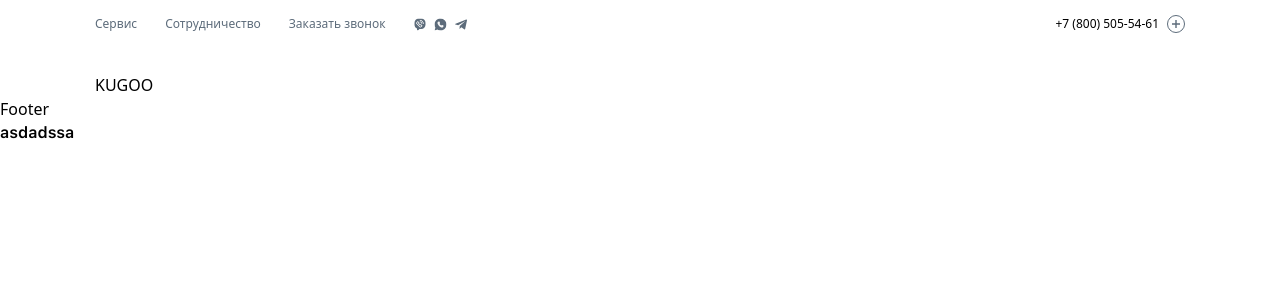
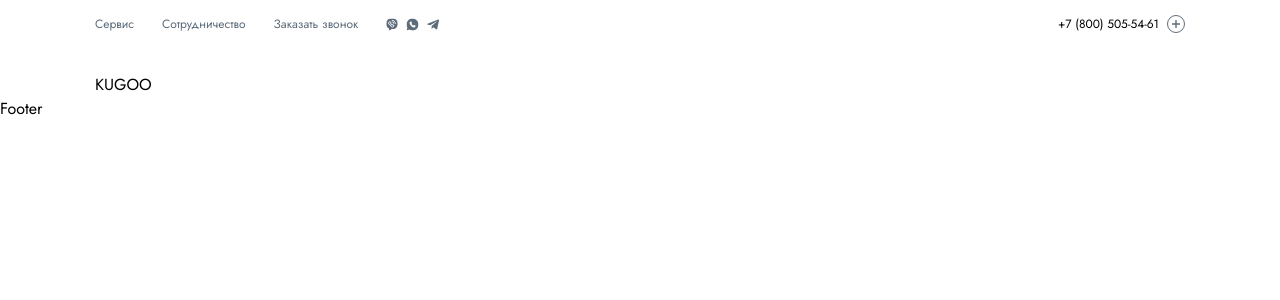
Before and after one commit to mailsmorales/Kugoo, a React (Vite) app: page / in a window 1280 px wide. Shown: the top 300 px of the page. Built offline with nearby package versions, Linux system fonts and the light colour scheme.

Commit message:
fixed index.css

```diff
--- a/src/App.jsx
+++ b/src/App.jsx
@@ -10,8 +10,6 @@ function App() {
           <Route index element={<HomePage />} />
         </Route>
       </Routes>
-
-      <p>asdadssa</p>
     </div>
   );
 }
--- a/src/index.css
+++ b/src/index.css
@@ -4,6 +4,9 @@
 
 
 @layer base {
+    html {
+      font-family: Jost, sans-serif;
+    }
     body {
         margin: 0;
         padding-top: 15px;
@@ -15,10 +18,6 @@
       ul {
         list-style-type: none;
       }
-      p{
-        font-family: "SF Pro Text", sans-serif;
-        font-weight: 600;
-      }
   }
 
 .custom-container {
```
